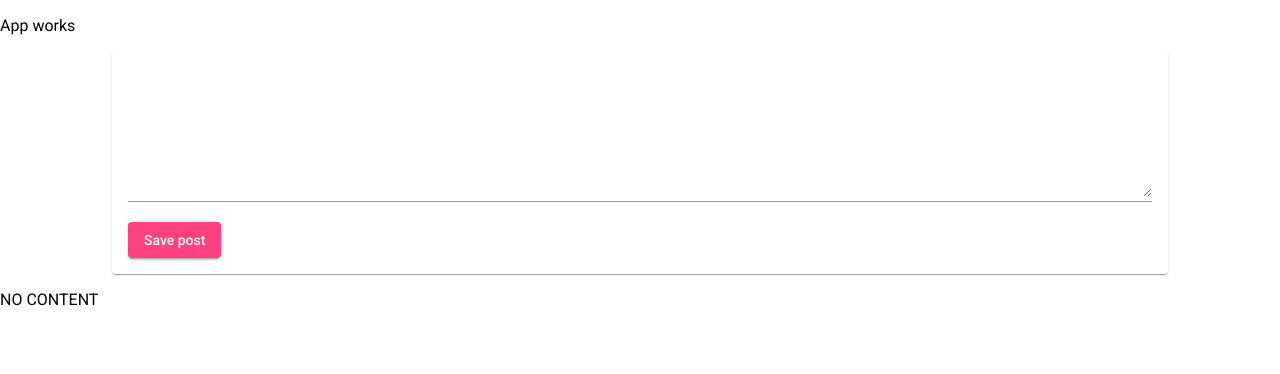
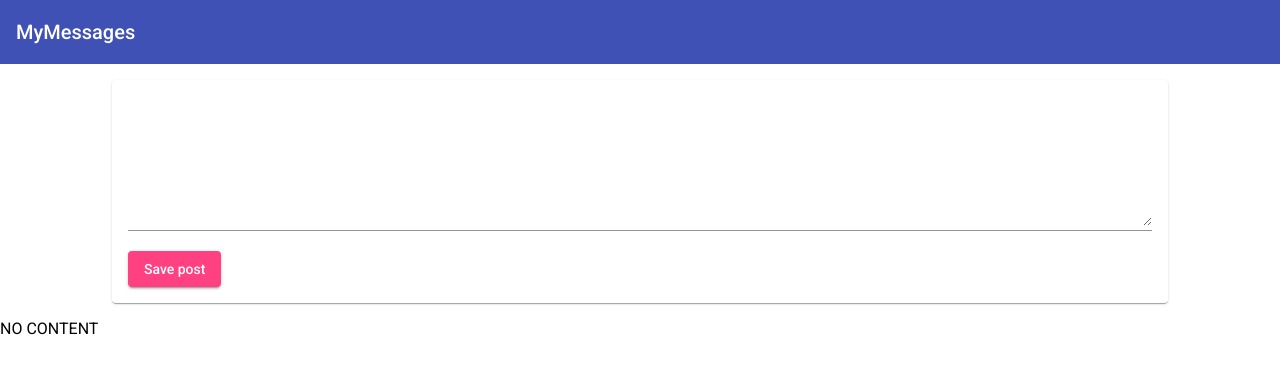
Before and after one commit to Chaka15/mean-app, an Angular app: page / in a window 1280 px wide. Shown: the top 374 px of the page. Built offline with nearby package versions, Linux system fonts and the light colour scheme.

Commit message:
add mat toolbar as header component

```diff
--- a/src/app/app.component.html
+++ b/src/app/app.component.html
@@ -1,2 +1,4 @@
-<p>App works</p>
-<app-post-create></app-post-create>
+<app-header></app-header>
+<main>
+  <app-post-create></app-post-create>
+</main>
--- a/src/app/app.component.scss
+++ b/src/app/app.component.scss
@@ -0,0 +1,3 @@
+main {
+  margin-top: 1rem;
+}
--- a/src/app/app.module.ts
+++ b/src/app/app.module.ts
@@ -4,13 +4,15 @@ import { BrowserModule } from '@angular/platform-browser';
 import { MatInputModule } from '@angular/material/input';
 import { MatCardModule } from '@angular/material/card';
 import { MatButtonModule } from '@angular/material/button';
+import { MatToolbarModule } from '@angular/material/toolbar';
 
 import { AppComponent } from './app.component';
 import { PostCreateComponent } from './posts/post-create/post-create.component';
 import { BrowserAnimationsModule } from '@angular/platform-browser/animations';
+import { HeaderComponent } from './header/header.component';
 
 @NgModule({
-  declarations: [AppComponent, PostCreateComponent],
+  declarations: [AppComponent, PostCreateComponent, HeaderComponent],
   imports: [
     BrowserModule,
     FormsModule,
@@ -18,6 +20,7 @@ import { BrowserAnimationsModule } from '@angular/platform-browser/animations';
     MatInputModule,
     MatCardModule,
     MatButtonModule,
+    MatToolbarModule,
   ],
   providers: [],
   bootstrap: [AppComponent],
--- /dev/null
+++ b/src/app/header/header.component.html
@@ -0,0 +1 @@
+<mat-toolbar color="primary">MyMessages</mat-toolbar>
--- /dev/null
+++ b/src/app/header/header.component.ts
@@ -0,0 +1,15 @@
+import { Component, OnInit } from '@angular/core';
+
+@Component({
+  selector: 'app-header',
+  templateUrl: './header.component.html',
+  styleUrls: ['./header.component.scss']
+})
+export class HeaderComponent implements OnInit {
+
+  constructor() { }
+
+  ngOnInit(): void {
+  }
+
+}
```
Also changed, not shown: src/app/header/header.component.scss (added), 1 other file (tests, documents, lock files or other folders).
